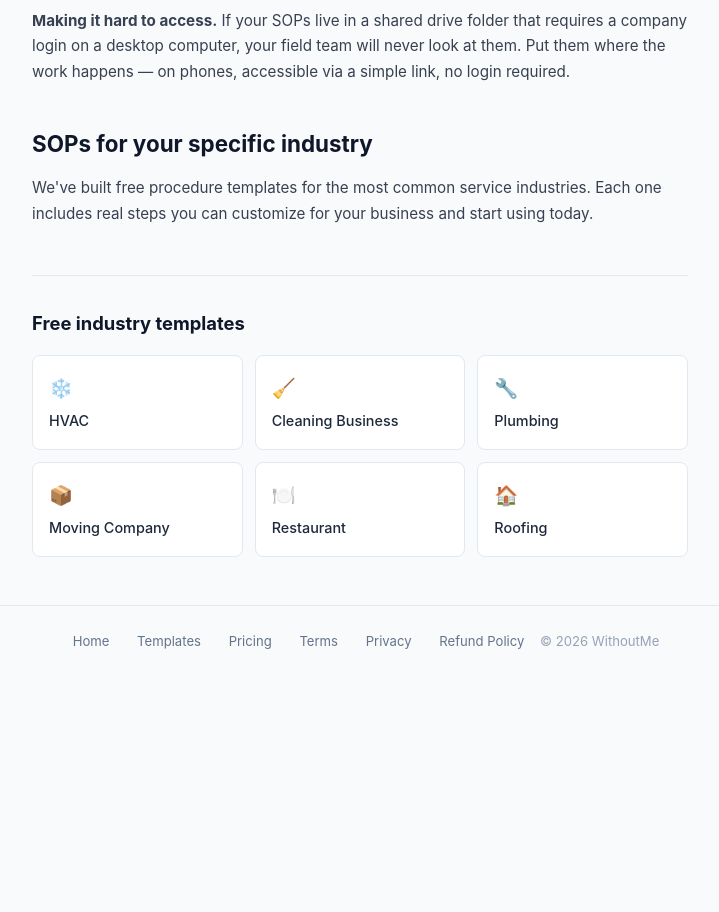
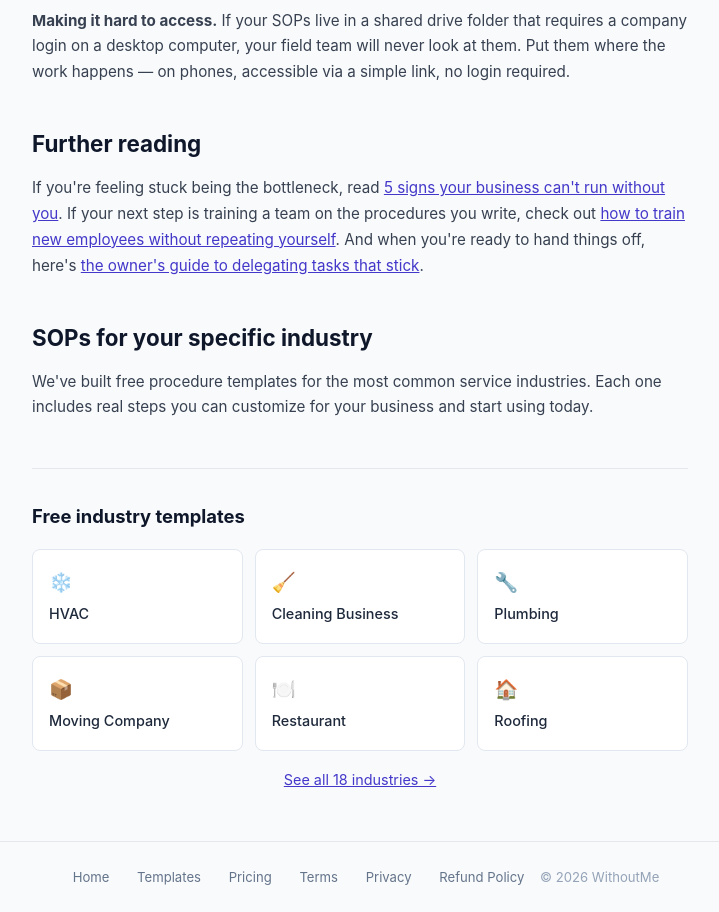
Before and after one commit to nameusermc/sop-tool-v1, a website: page blogs/how-to-create-sops-for-service-business.html in a window 1280 px wide. Shown: the part 4300-5212 px from the top of the page, without its empty margins (280-999 px from the left). Before the commit the page ends 4977 px from the top, so only its background shows below. Drawn offline with Linux system fonts and the light colour scheme.

Commit message:
Add files via upload
feat: add blog cross-links and template hub links (Phase 7A)

```diff
--- a/blogs/how-to-create-sops-for-service-business.html
+++ b/blogs/how-to-create-sops-for-service-business.html
@@ -150,6 +150,9 @@
         <p><strong>Writing it yourself without input.</strong> Your team knows things about how the work gets done that you don't see from the owner's chair. Involve your best people in writing and reviewing SOPs. They'll catch gaps you miss, and they'll use procedures they helped create.</p>
         <p><strong>Making it hard to access.</strong> If your SOPs live in a shared drive folder that requires a company login on a desktop computer, your field team will never look at them. Put them where the work happens — on phones, accessible via a simple link, no login required.</p>
 
+        <h2>Further reading</h2>
+        <p>If you're feeling stuck being the bottleneck, read <a href="/blog/signs-your-business-cant-run-without-you" style="color: #4338ca;">5 signs your business can't run without you</a>. If your next step is training a team on the procedures you write, check out <a href="/blog/train-new-employees-without-repeating-yourself" style="color: #4338ca;">how to train new employees without repeating yourself</a>. And when you're ready to hand things off, here's <a href="/blog/owners-guide-to-delegating-tasks" style="color: #4338ca;">the owner's guide to delegating tasks that stick</a>.</p>
+
         <h2>SOPs for your specific industry</h2>
         <p>We've built free procedure templates for the most common service industries. Each one includes real steps you can customize for your business and start using today.</p>
 
@@ -163,6 +166,7 @@
                 <a href="/sop-templates/restaurant" class="tp-related-link"><span>🍽️</span> Restaurant</a>
                 <a href="/sop-templates/roofing" class="tp-related-link"><span>🏠</span> Roofing</a>
             </div>
+            <p style="margin: 1rem 0 0; text-align: center;"><a href="/sop-templates/" style="color: #4338ca; font-size: 0.9rem;">See all 18 industries →</a></p>
         </div>
     </div>
 
```
Also changed, not shown: blogs/owners-guide-to-delegating-tasks.html (+1 -0 lines), blogs/signs-your-business-cant-run-without-you.html (+1 -0 lines), blogs/train-new-employees-without-repeating-yourself.html (+1 -0 lines).
